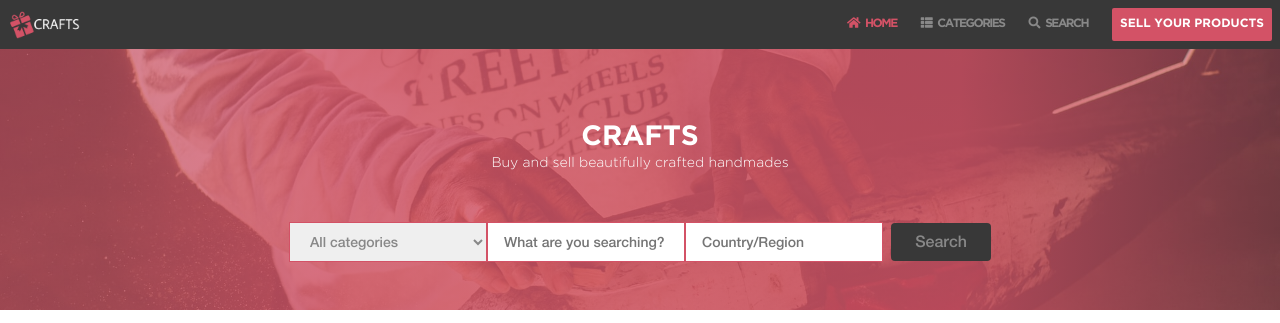
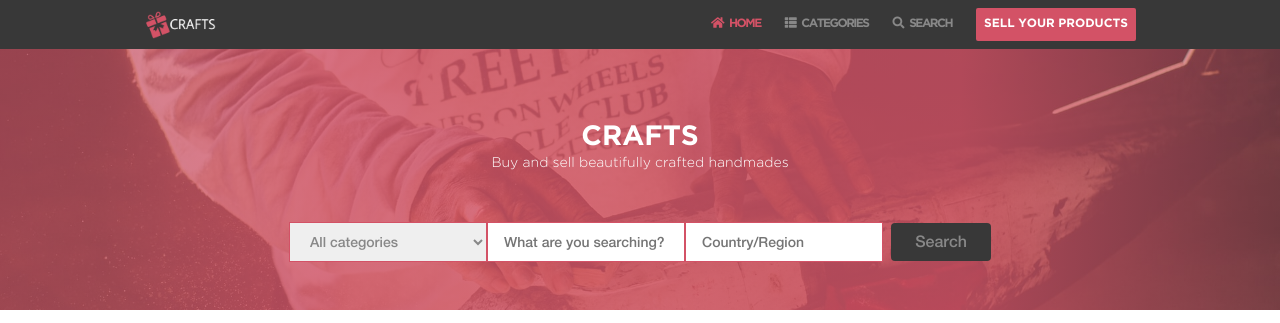
Before and after one commit to cristianCeamatu/microverse-HTML-CSS-capstone-project-online-shop-for-electronics, a website: page index.html in a window 1280 px wide. Shown: the top 323 px of the page. Drawn offline with nearby package versions, Linux system fonts and the light colour scheme.

Commit message:
Added max-width container in the navigation

```diff
--- a/index.html
+++ b/index.html
@@ -15,6 +15,7 @@
 
   <!-- Navigation -->
   <nav class="nav background-black p-2 text-gray">
+    <div class="nav-container">
       <ul class="mb-0">
         <li class="nav-brand"><a href="#"><img src="./img/brand2.png" alt="Company logo"></a></li>
       </ul>
@@ -29,6 +30,7 @@
             your products</button>
         </li>
       </ul>
+    </div>
   </nav>
 
   <!-- Showcase -->
--- a/styles/scss/app.scss
+++ b/styles/scss/app.scss
@@ -95,12 +95,15 @@ img {
 }
 
 /* Navigation */
-.nav {
+.nav-container {
   display: flex;
   align-items: center;
   justify-content: space-between;
   font-size: 12px;
   letter-spacing: -1.5px;
+  width: 100%;
+  max-width: 992px;
+  margin: 0 auto;
 
   .nav-brand {
     width: 75px;
```
Also changed, not shown: search.html (+2 -0 lines), styles/app.css, 1 other file. Lines whose indentation alone changed are shown as unchanged.
